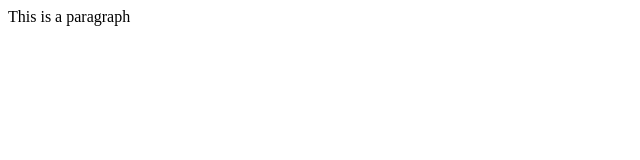
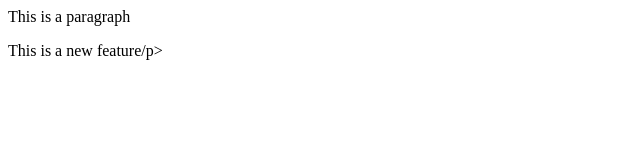
Before and after one commit to vinaykumar-coder/localrepo, a plain HTML site: page index.html in a window 1280 px wide. Shown: the whole page, without its empty margins (0-640 px from the left). Drawn offline with Linux system fonts and the light colour scheme.

Commit message:
Add new feature

```diff
--- a/index.html
+++ b/index.html
@@ -1 +1,2 @@
 <p>This is a paragraph</p>
+<p>This is a new feature/p>
```
